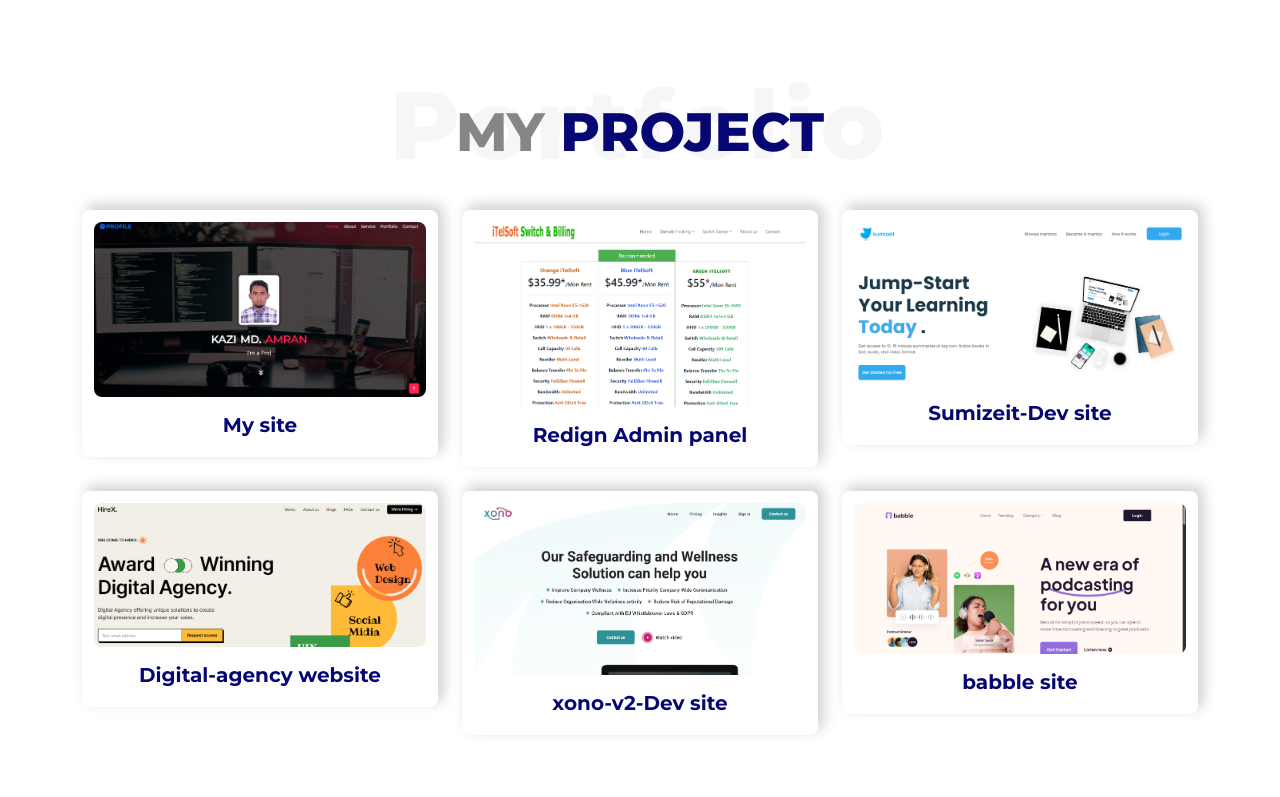
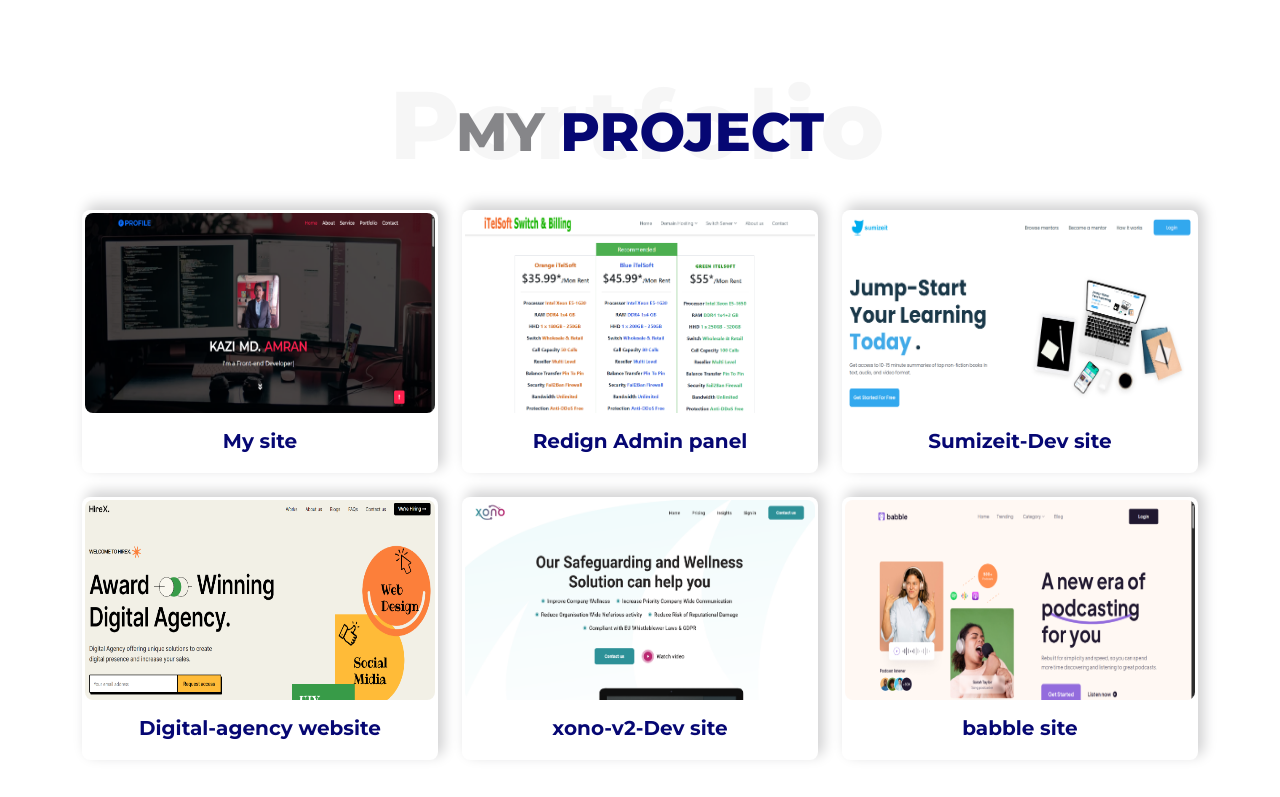
Before and after one commit to kaziamran/React-site, a React (Create React App) app: page /about in a window 1280 px wide. Shown: the part 681-1478 px from the top of the page. Built offline with nearby package versions, Linux system fonts and the light colour scheme.

Commit message:
change the card

```diff
--- a/src/Components/pages/contact.jsx
+++ b/src/Components/pages/contact.jsx
@@ -51,10 +51,10 @@ const Contact = () => {
                   <input type="email" className="form-control" name="email" placeholder="Enter your email" required/>
                 </div>
               </div>
-              {/* <div className="form-group _contact_portfolio_form_list_subject">
+              <div className="form-group _contact_portfolio_form_list_subject">
                 <label for="inputSubject" className='_contact_portfolio_form_list1_label'>Your subject</label>
                 <input type="text" className="form-control" id="inputSubject" aria-describedby="subject" placeholder="Enter your Subject" />
-              </div> */}
+              </div>
               <div className="form-group _contact_portfolio_form_list_subject">
                 <label className='_contact_portfolio_form_list1_label'>Your message</label>
                 <textarea className='_contact_portfolio_form_textarea' name="message" placeholder='Your message' required></textarea>
--- a/src/styles/css/main.css
+++ b/src/styles/css/main.css
@@ -539,7 +539,6 @@ a, button{
 
 ._project_portfolio_single_card {
     border-radius: 8px;
-    padding: 12px 12px 20px;
     position: relative;
     z-index: 1;
     overflow: hidden;
@@ -547,9 +546,11 @@ a, button{
     transition: .2s all ease-in-out;
     box-shadow: 5px -5px 13px 1px #d3d3d4;
     background-color: #fff;
-    margin-bottom: 24px;;
+    margin-bottom: 24px;
+    padding: 3px 3px 20px 3px;
 }
 ._project_portfolio_card_img_tag {
+    height: 200px !important;
     border-radius: 8px;
 }
 ._project_portfolio_card_modal {
```
Also changed, not shown: src/images/profile_site.jpeg.
